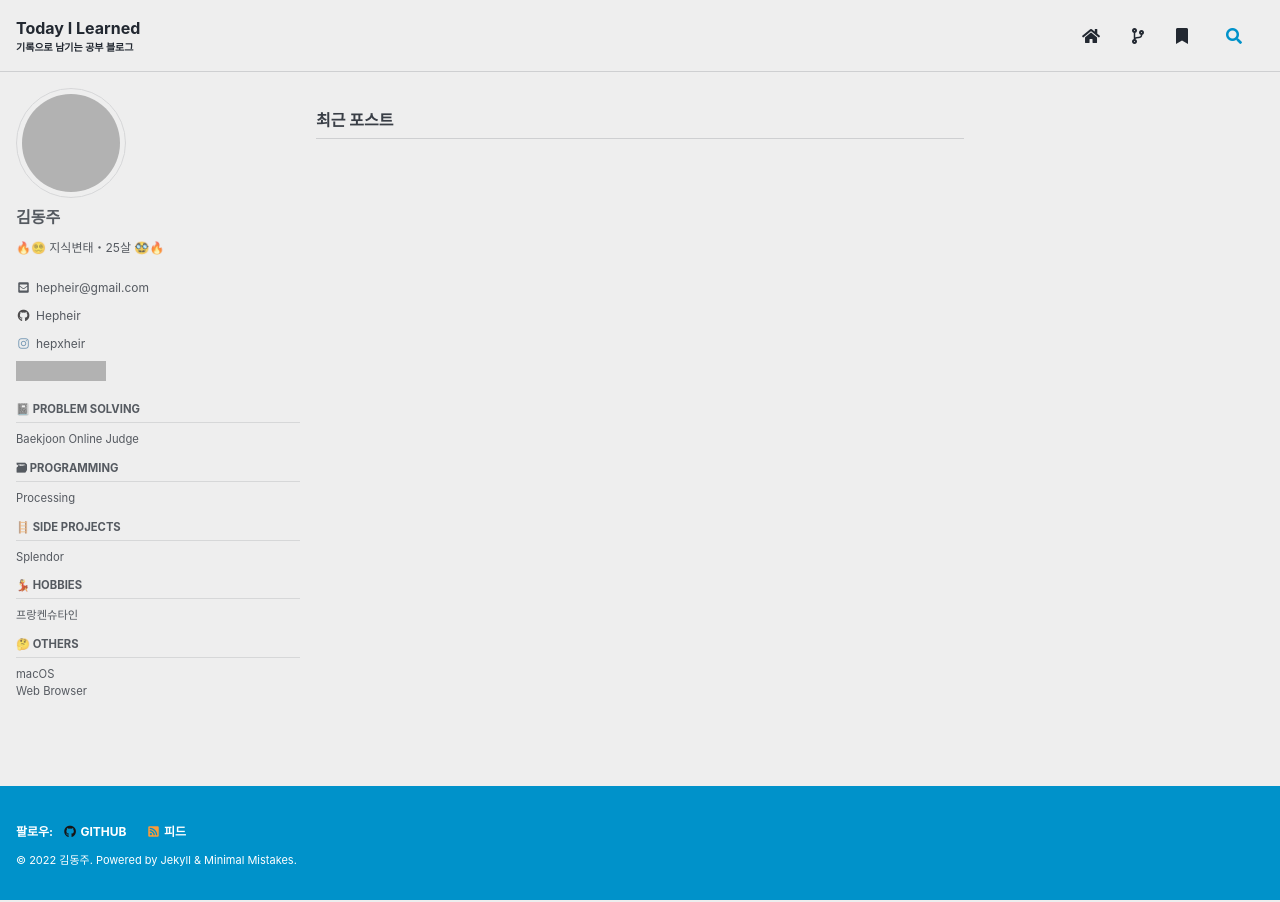
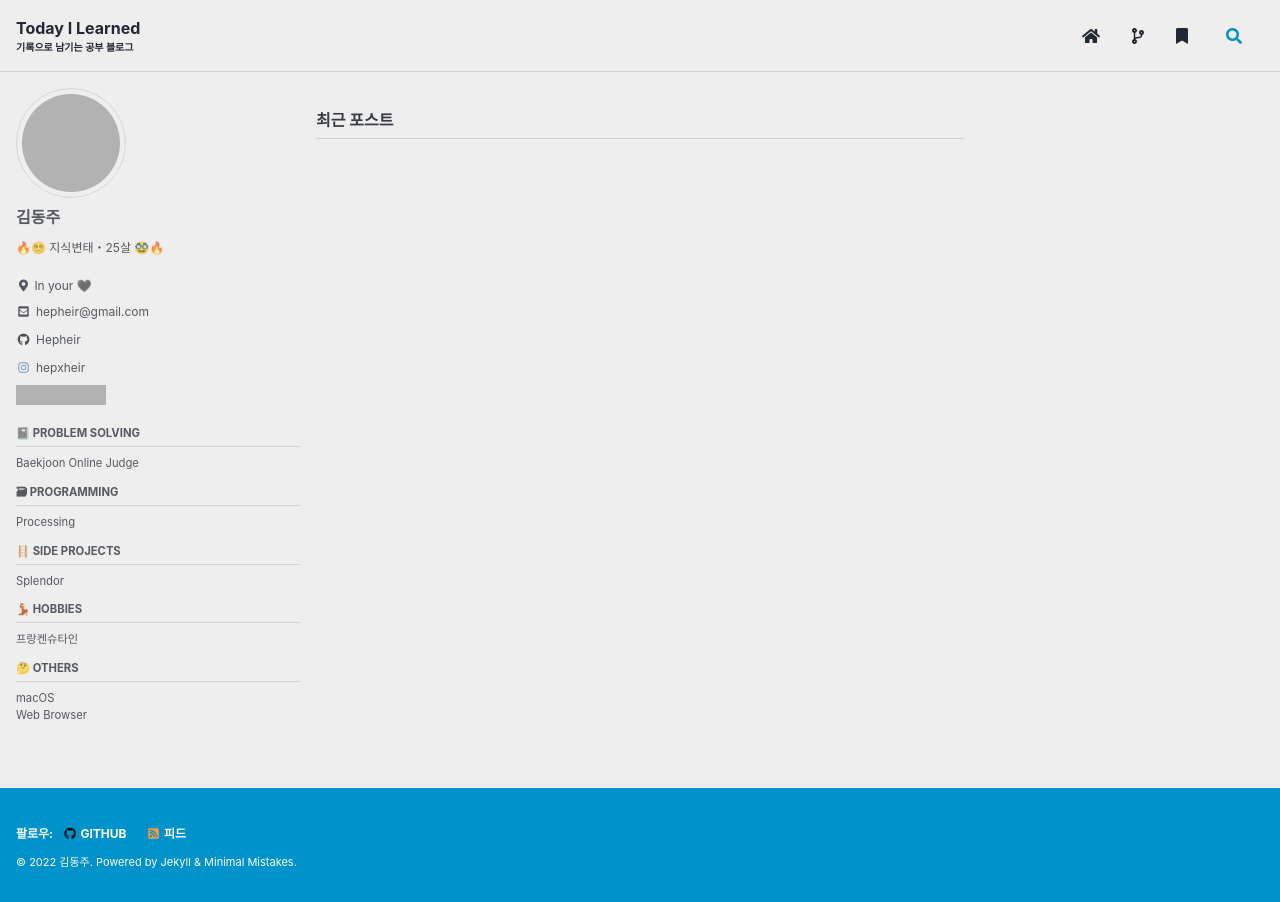
Before and after one commit to Hepheir/archived-hepheir.github.io, a Jekyll site: the page built from index.html, in a window 1280 px wide. Built offline with Jekyll 4.4.1, drawn with Linux system fonts in a browser that asks for light colours; cached includes are drawn as plain includes; the list of posts is cut into pages by our own code; comment, search, counter and statistics services are not loaded; grey boxes are pictures that could not be loaded.

Commit message:
config: Update author.location

```diff
--- a/_config.yml
+++ b/_config.yml
@@ -107,7 +107,7 @@ author:
   name             : "김동주"
   avatar           : "https://avatars.githubusercontent.com/u/19310326" # path of avatar image, e.g. "/assets/images/bio-photo.jpg"
   bio              : "🔥😵‍💫 지식변태・25살 🥸🔥"
-  # location         : ""
+  location         : "In your 🖤"
   links:
     - label: "hepheir@gmail.com"
       icon: "fas fa-fw fa-envelope-square"
```
